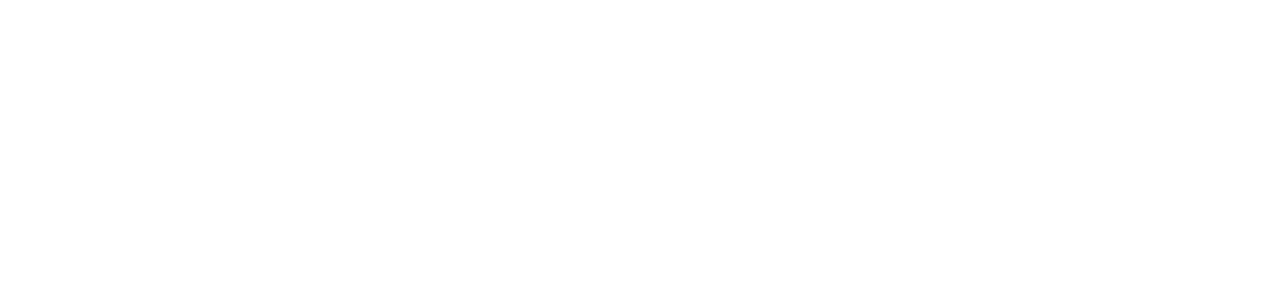
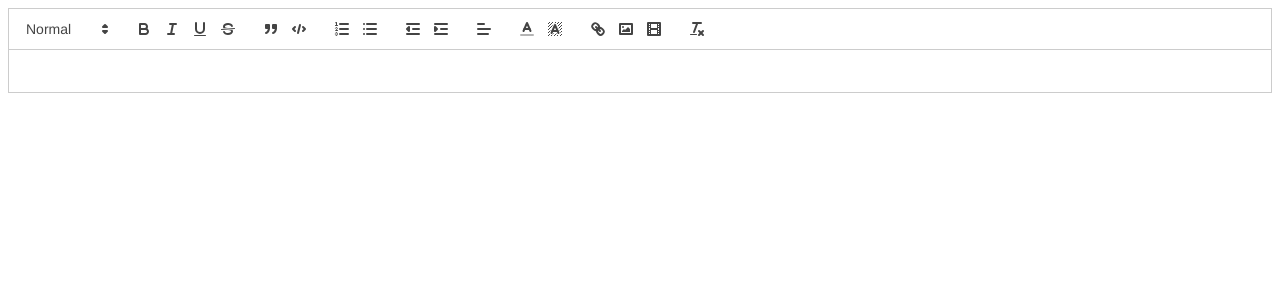
Before and after one commit to Whaleinmilktea/whaleinmilktea-login-board, a React (Create React App) app: page / in a window 1280 px wide. Shown: the top 300 px of the page. Built offline with nearby package versions, Linux system fonts and the light colour scheme.

Commit message:
툴바 셋팅 완료, 코드블럭 에러 및 인라인 블럭 처리 중

```diff
--- a/package.json
+++ b/package.json
@@ -42,6 +42,7 @@
     "eslint": "^8.38.0",
     "eslint-config-airbnb-base": "^15.0.0",
     "eslint-plugin-html": "^7.1.0",
-    "eslint-plugin-import": "^2.27.5"
+    "eslint-plugin-import": "^2.27.5",
+    "eslint-plugin-prettier": "^4.2.1"
   }
 }
--- a/src/App.js
+++ b/src/App.js
@@ -1,7 +1,12 @@
-import "./App.css";
+import './App.css';
+import Board from './Page/board';
 
 function App() {
-  return <div></div>;
+  return (
+    <div>
+      <Board />
+    </div>
+  );
 }
 
 export default App;
--- a/src/Components/editor.jsx
+++ b/src/Components/editor.jsx
@@ -1,10 +1,68 @@
 import ReactQuill from 'react-quill';
 import 'react-quill/dist/quill.snow.css';
 
+const toolbarOptions = [
+  [{ header: [1, 2, 3, 4, 5, 6, false] }],
+  ['bold', 'italic', 'underline', 'strike'], // text styles
+  ['blockquote', 'code-block'], // blocks
+  [{ list: 'ordered' }, { list: 'bullet' }],
+  [{ indent: '-1' }, { indent: '+1' }], // indentation
+  [{ align: [] }],
+  [{ color: [] }, { background: [] }], // colors
+  ['link', 'image', 'video'], // links and media
+  ['clean'], // remove formatting
+];
+
+const modules = {
+  toolbar: {
+    container: toolbarOptions,
+    handlers: {
+      'code-block': () => {
+        const range = this.quill.getSelection();
+        this.quill.format('code-block', true);
+        if (range) {
+          this.quill.setSelection(range.index + 1, range.length);
+        }
+      },
+      'horizontal-line': () => {
+        const range = this.quill.getSelection();
+        this.quill.insertEmbed(range.index, 'hr', null, 'user');
+        this.quill.setSelection(range.index + 2, 0);
+      },
+      'insert-table': () => {
+        const range = this.quill.getSelection();
+        this.quill.insertTable(3, 3);
+        this.quill.setSelection(range.index + 4, 0);
+      },
+      'insert-tag': () => {
+        const range = this.quill.getSelection();
+        this.quill.insertText(range.index, 'tag');
+        this.quill.setSelection(range.index + 4, 0);
+      },
+      'delete-backward': (range, context) => {
+        const currentIndex = range.index;
+        const previousCharIndex = currentIndex - 1;
+        const previousChar = context.lines.current[previousCharIndex];
+        const nextChar = context.lines.current[currentIndex];
+        if (previousChar === '"' && nextChar === '"') {
+          context.quill.deleteText(previousCharIndex, 2, 'user');
+          context.quill.setSelection(previousCharIndex, 0, 'user');
+        } else {
+          context.quill.deleteText(currentIndex, 1, 'user');
+        }
+      },
+    },
+  },
+};
+
 const Editor = () => {
-  return <>
-    <ReactQuill theme="snow" />
-  </>;
+  const handleChangeForLook = (value) => {
+    console.log(value);
+  };
+
+  return (
+    <ReactQuill theme="snow" modules={modules} onChange={handleChangeForLook} />
+  );
 };
 
 export default Editor;
--- a/src/Page/board.jsx
+++ b/src/Page/board.jsx
@@ -0,0 +1,11 @@
+import Editor from '../Components/editor';
+
+const Board = () => {
+  return (
+    <div>
+      <Editor />
+    </div>
+  );
+};
+
+export default Board;
```
Also changed, not shown: 1 other file (tests, documents, lock files or other folders).
